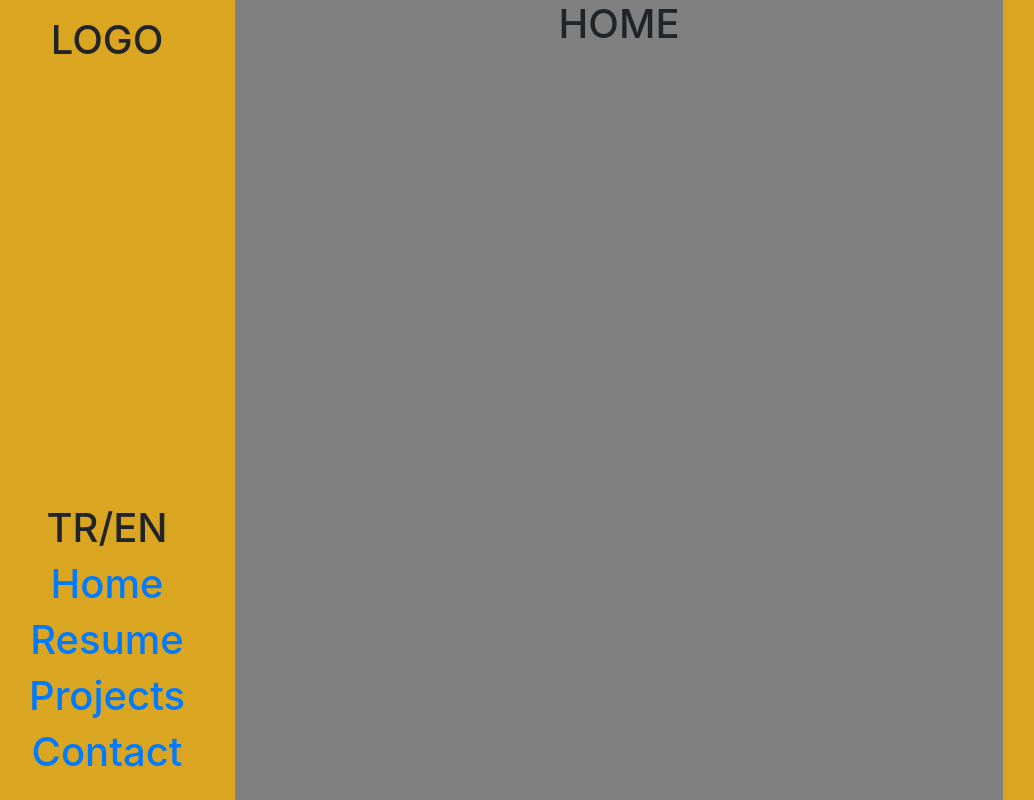
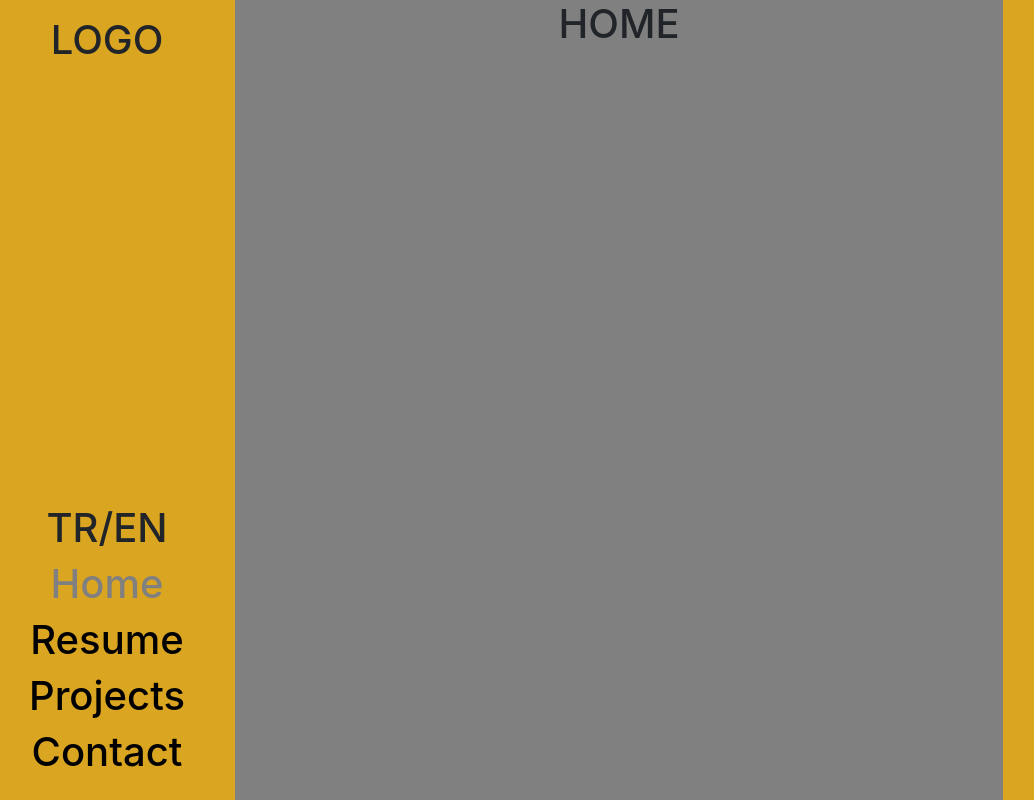
Before and after one commit to bertacsevercan/Gizem-portfolio, a React (Create React App) app in the folder porfolio/: page / in a window 1280 px wide. Shown: the whole page, without its empty margins (21-1055 px from the left). Built offline with nearby package versions, Linux system fonts and the light colour scheme.

Commit message:
set active links style

```diff
--- a/porfolio/public/index.html
+++ b/porfolio/public/index.html
@@ -5,10 +5,7 @@
     <link rel="icon" href="%PUBLIC_URL%/favicon.ico" />
     <meta name="viewport" content="width=device-width, initial-scale=1" />
     <meta name="theme-color" content="#000000" />
-    <meta
-      name="description"
-      content="Gizem Erdurak's portfolio website"
-    />
+    <meta name="description" content="Gizem Erdurak's portfolio website" />
     <link rel="apple-touch-icon" href="%PUBLIC_URL%/logo192.png" />
     <!--
       manifest.json provides metadata used when your web app is installed on a
--- a/porfolio/src/components/SideNav/index.jsx
+++ b/porfolio/src/components/SideNav/index.jsx
@@ -1,19 +1,49 @@
-import React from "react";
-import { Link } from "react-router-dom";
+import React, { useEffect, useState } from "react";
+import { NavLink } from "react-router-dom";
 import "./style.css";
 
 const SideNav = () => {
+  // const [xPosition, setX] = useState(-)
+
+  /*   useEffect(()=> {
+    setX(0);
+  }, []); */
+
   return (
     <div className="sideNav">
       <div id="logo">
         <h1>LOGO</h1>
       </div>
       <div className="navLinks">
-      <h1>TR/EN</h1>
-      <h1>{<Link to="/">Home</Link>}</h1>
-      <h1>{<Link to="/resume">Resume</Link>}</h1>
-      <h1>{<Link to="/projects">Projects</Link>}</h1>
-      <h1>{<Link to="/contact">Contact</Link>}</h1>
+        <h1>TR/EN</h1>
+        <h1>
+          {
+            <NavLink activeStyle={{ color: "grey" }} exact to="/">
+              Home
+            </NavLink>
+          }
+        </h1>
+        <h1>
+          {
+            <NavLink activeStyle={{ color: "grey" }} to="/resume">
+              Resume
+            </NavLink>
+          }
+        </h1>
+        <h1>
+          {
+            <NavLink activeStyle={{ color: "grey" }} to="/projects">
+              Projects
+            </NavLink>
+          }
+        </h1>
+        <h1>
+          {
+            <NavLink activeStyle={{ color: "grey" }} to="/contact">
+              Contact
+            </NavLink>
+          }
+        </h1>
       </div>
     </div>
   );
--- a/porfolio/src/components/SideNav/style.css
+++ b/porfolio/src/components/SideNav/style.css
@@ -4,12 +4,22 @@
   flex-direction: column;
   justify-content: space-between;
   background-color: goldenrod;
+  transition: 1s ease;
 }
 
 .navLinks {
   padding-bottom: 1rem;
 }
 
+.navLinks a {
+  text-decoration: none;
+  color: black;
+}
+
+.navLinks a:hover {
+  color: grey;
+}
+
 #logo {
   padding-top: 1rem;
 }
```
Also changed, not shown: 1 other file (tests, documents, lock files or other folders).
